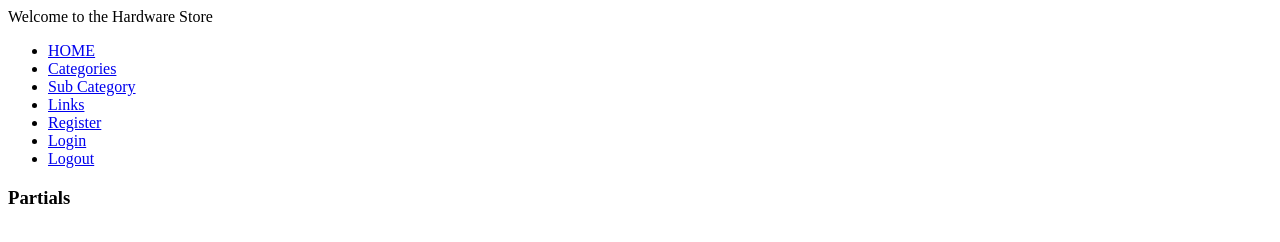
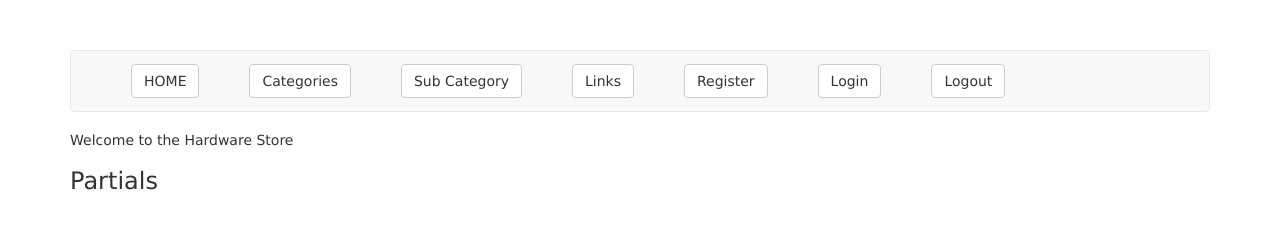
Before and after one commit to jaystaybless/linky_two, a plain HTML site: page public/index.html in a window 1280 px wide. Drawn offline with nearby package versions, Linux system fonts and the light colour scheme; some packages are replaced by stand-ins of ours.

Commit message:
navbar is now part of the app. It is included in the index.html page and managed by the indexController.js controller.

```diff
--- /dev/null
+++ b/public/css/style.css
@@ -0,0 +1,48 @@
+@import url("http://fonts.googleapis.com/css?family=Bree+Serif|Merriweather:400,300,700,900");
+@import url("http://netdna.bootstrapcdn.com/font-awesome/3.2.1/css/font-awesome.css");
+
+body {
+  padding: 50px;
+  font: 14px "Lucida Grande", Helvetica, Arial, sans-serif;
+}
+
+a {
+  color: #00B7FF;
+}
+
+/*
+styling for fixed navigation bar
+*/
+
+.navigation {
+	width: 100%;
+	top: 0;
+	position: fixed;
+	background-color: red;
+}
+
+.nav {
+	float: right;
+}
+
+li {
+	float: left;
+	margin: 5px;
+	padding-right: 40px
+}
+
+ul {
+    list-style-type: none;
+    margin: 0;
+    padding-bottom: 50px
+}
+
+
+/*
+use the css below to run global tests
+*/
+/*
+ {
+	color: red;
+}
+*/
--- a/public/index.html
+++ b/public/index.html
@@ -3,8 +3,12 @@
     <head>
         <title>Angular Linky</title>
         <meta charset="utf-8" />
+		<!-- style sheets -->
+		<link rel="stylesheet" href="https://maxcdn.bootstrapcdn.com/bootstrap/3.3.6/css/bootstrap.min.css">
+		<!-- app specific stylesheet -->
+		<link rel="stylesheet" href="css/style.css">
 
-        <script src="https://code.angularjs.org/1.5.0/angular.js"></script>
+	   <script src="https://code.angularjs.org/1.5.0/angular.js"></script>
         <script src="https://code.angularjs.org/1.5.0/angular-route.js"></script>
 
 		<!-- module -->
@@ -24,24 +28,15 @@
         <div>
             <div>
                     <div class="container" ng-controller="indexController">
-
+						<div ng-include="navbar"></div>
 
                         <span ng-cloak>{{message}}</span>
 
                     </div>
             </div>
 
-                    <ul>
-                        <li><a href="index.html">HOME</a></li>
-                        <li><a href="#/categories">Categories</a></li>
-                        <li><a href="#/sub_categories">Sub Category</a></li>
-						<li><a href="#/links">Links</a></li>
-                        <li><a href="#/register">Register</a></li>
-						<li><a href="#/login">Login</a></li>
-						<li><a href="#/logout">Logout</a></li>
-                    </ul>
 
-            <div>
+            <div class="container">
 
                     <h3>Partials</h3>
                     <div ng-view></div>
--- /dev/null
+++ b/public/js/assets/navbar/navbar.html
@@ -0,0 +1,16 @@
+<header>
+		<nav class="navbar navbar-default">
+			<div class="container-fluid">
+                    <ul>
+                        <li><a href="index.html" class="btn btn-default navbar-btn">HOME</a></li>
+                        <li><a href="#/categories" class="btn btn-default navbar-btn">Categories</a></li>
+                        <li><a href="#/sub_categories" class="btn btn-default navbar-btn">Sub Category</a></li>
+						<li><a href="#/links" class="btn btn-default navbar-btn">Links</a></li>
+                        <li><a href="#/register" class="btn btn-default navbar-btn">Register</a></li>
+						<li><a href="#/login" class="btn btn-default navbar-btn">Login</a></li>
+						<li><a href="#/logout" class="btn btn-default navbar-btn">Logout</a></li>
+                    </ul>
+				</div>
+			</div>
+		</nav>
+</header>
--- a/public/js/client.js
+++ b/public/js/client.js
@@ -31,5 +31,6 @@ app.config(function($routeProvider, $locationProvider){
 
 app.controller('indexController', function($scope){
     console.log("Index page has loaded")
-      $scope.message = "Welcome to the Hardware Store";
+		$scope.message = "Welcome to the Hardware Store";
+		$scope.navbar = "js/assets/navbar/navbar.html";
 });
```
